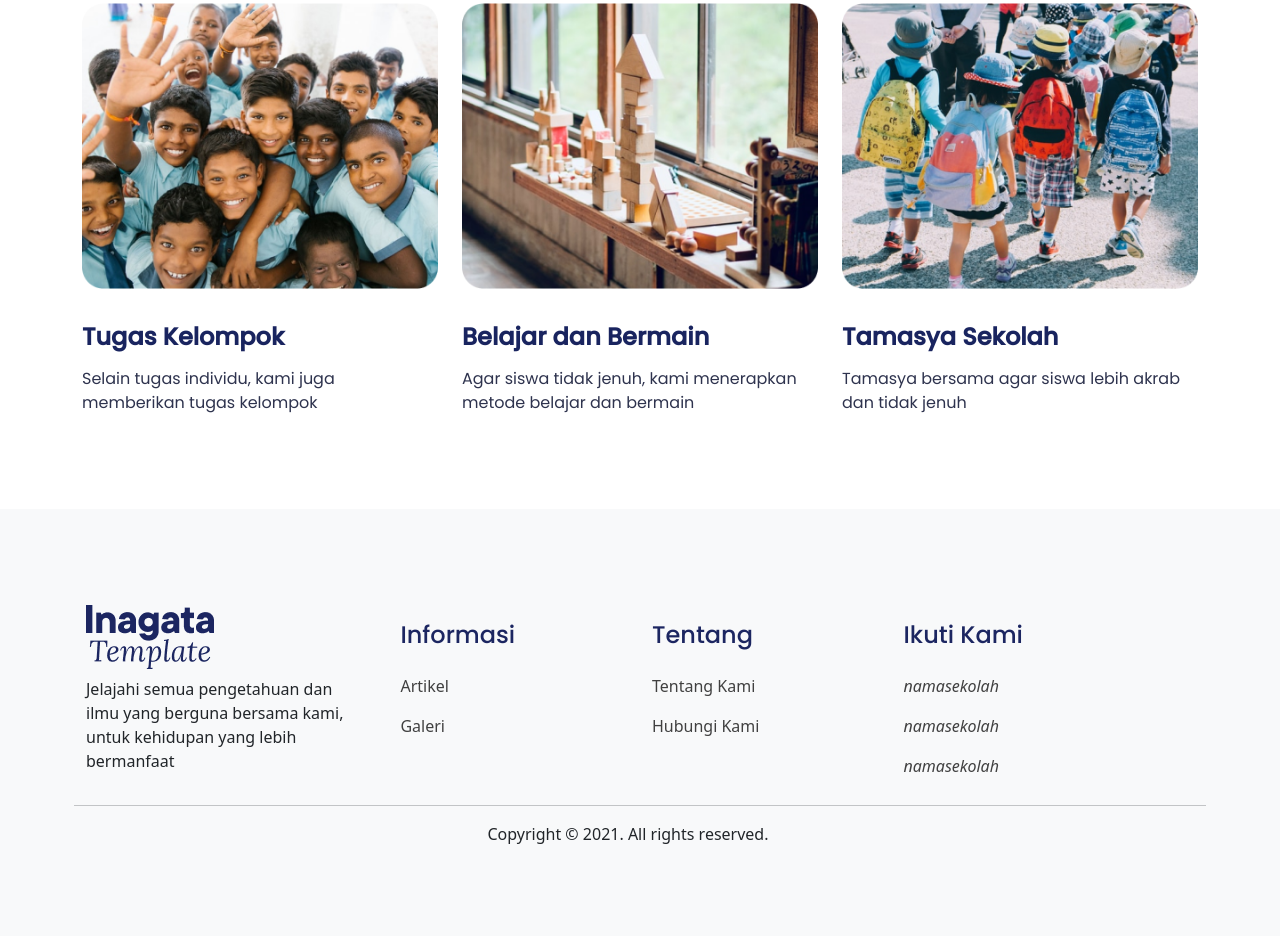
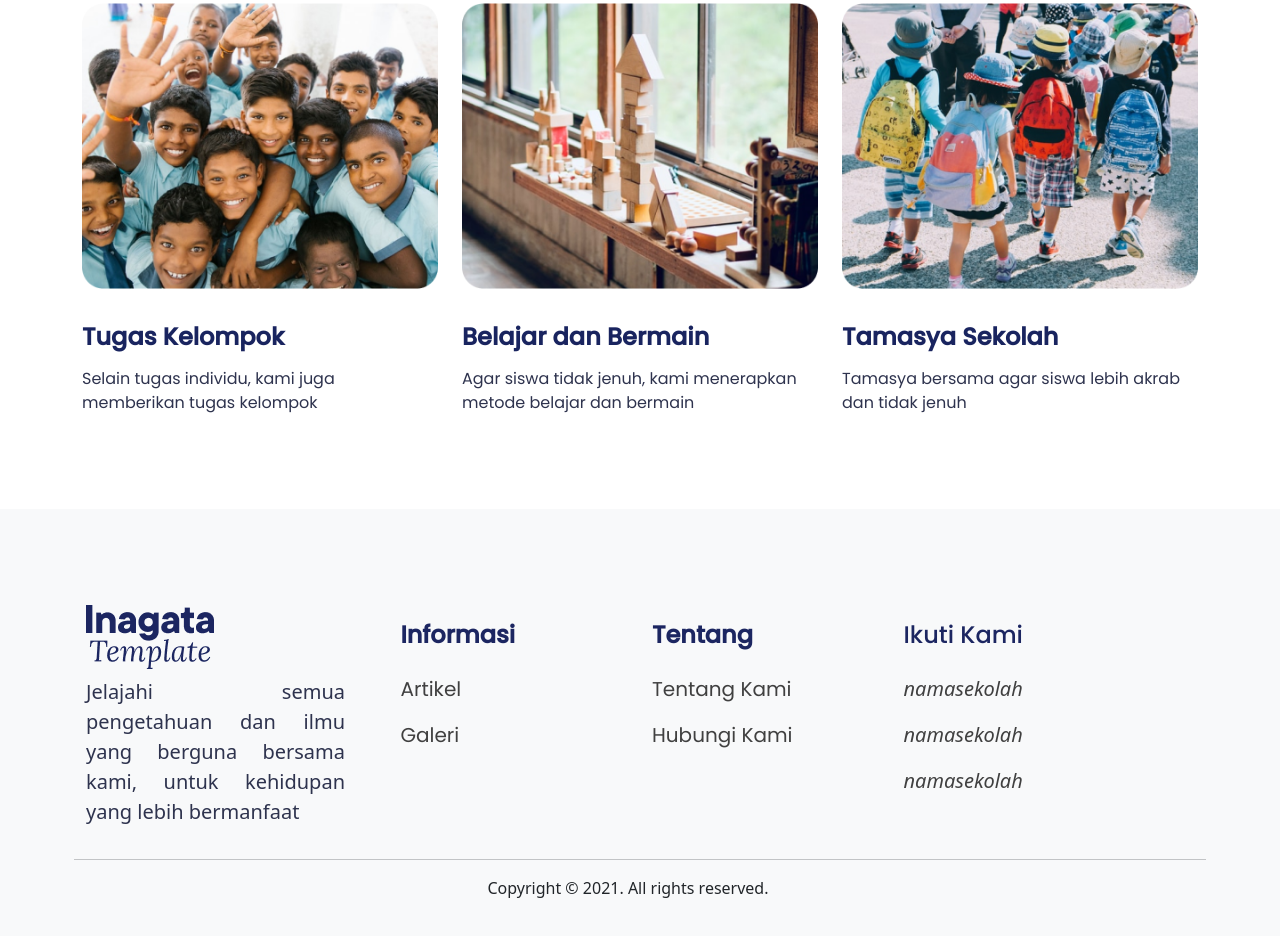
Before and after one commit to Hub-Academy-Inagata/Enjie-PageStyle2, a website: page galeri.html in a window 1280 px wide. Shown: the part 2458-3394 px from the top of the page. Drawn offline with nearby package versions, Linux system fonts and the light colour scheme; some icons are missing; a web font is replaced by a local one.

Commit message:
Update galeri.css

```diff
--- a/assets/css/galeri.css
+++ b/assets/css/galeri.css
@@ -130,6 +130,31 @@
     transform: scale(1.1);
 }
 
+.bd-footer .row .col-lg-3 p {
+    color: #2E334E;
+    font-weight: 400;
+    font-size: 20px;
+    line-height: 30px;
+    text-align: justify;
+}
+
+.bd-footer .row .col-md-2 h4 {
+    color: #2E334E;
+    font-family: "SF Pro Rounded";
+    font-weight: 600;
+    font-size: 24px;
+    line-height: 28.64px;
+}
+
+.bd-footer .row .col-md-2 a {
+    color: #404040;
+    font-family: 'Poppins', sans-serif;
+    font-weight: 400;
+    font-size: 20px;
+    line-height: 30px;
+    letter-spacing: -0.2 px;
+}
+
 /* media queries */
 @media only screen and (min-width: 768px) and (max-width: 991px){
     .section-padding {
```
